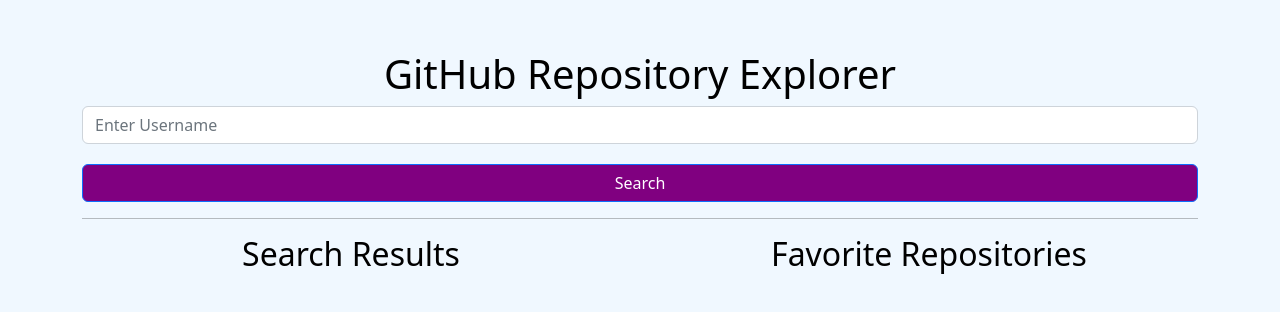
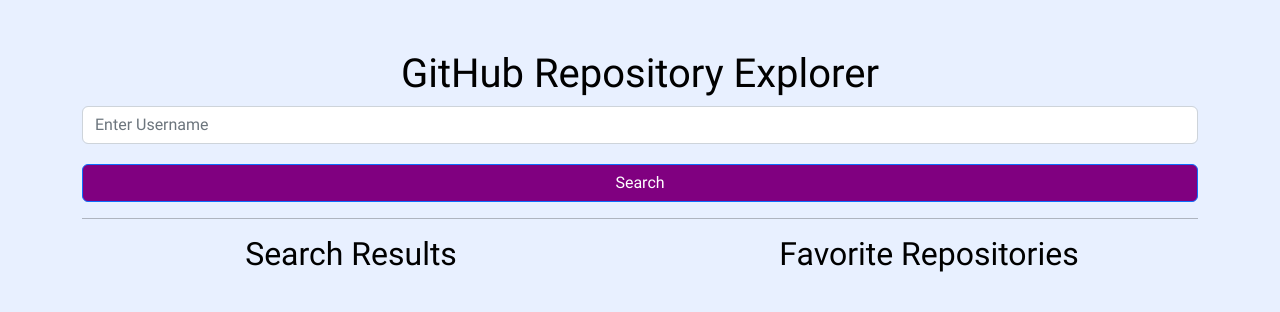
Before and after one commit to Brand0nLe/GitHub-Repository-Explorer, a React (Create React App) app: page / in a window 1280 px wide. Shown: the top 312 px of the page. Built offline with nearby package versions, Linux system fonts and the light colour scheme.

Commit message:
update bgcolor and add roboto font

```diff
--- a/public/index.html
+++ b/public/index.html
@@ -6,7 +6,7 @@
     <meta name="viewport" content="width=device-width, initial-scale=1" />
     <meta name="theme-color" content="#000000" />
     <meta
-      name="description"
+      name="Github Repository Explorer"
       content="Web site created using create-react-app"
     />
     <link rel="apple-touch-icon" href="%PUBLIC_URL%/logo192.png" />
@@ -24,7 +24,7 @@
       work correctly both with client-side routing and a non-root public URL.
       Learn how to configure a non-root public URL by running `npm run build`.
     -->
-    <title>React App</title>
+    <title>GitHub Repositry Explorer</title>
   </head>
   <body>
     <noscript>You need to enable JavaScript to run this app.</noscript>
--- a/src/pages/HomePage.css
+++ b/src/pages/HomePage.css
@@ -1,6 +1,11 @@
+@font-face {
+    font-family: Roboto;
+    src: url(../components/assets/Roboto-Regular.ttf);
+}
 body {
-    background-color:aliceblue !important;
+    background-color:#E8F0FF !important;
     color: black !important;
+    font-family: Roboto !important;
 }
 
 .home-page {
```
Also changed, not shown: src/components/assets/Roboto-Regular.ttf (added).
